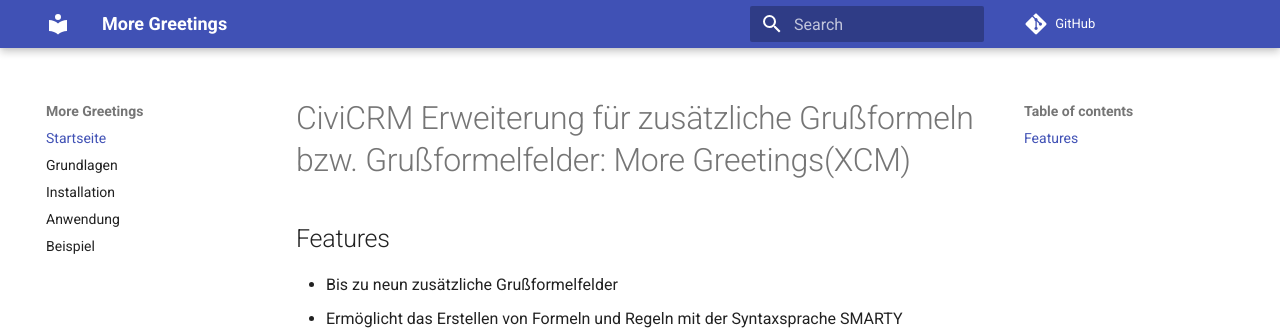
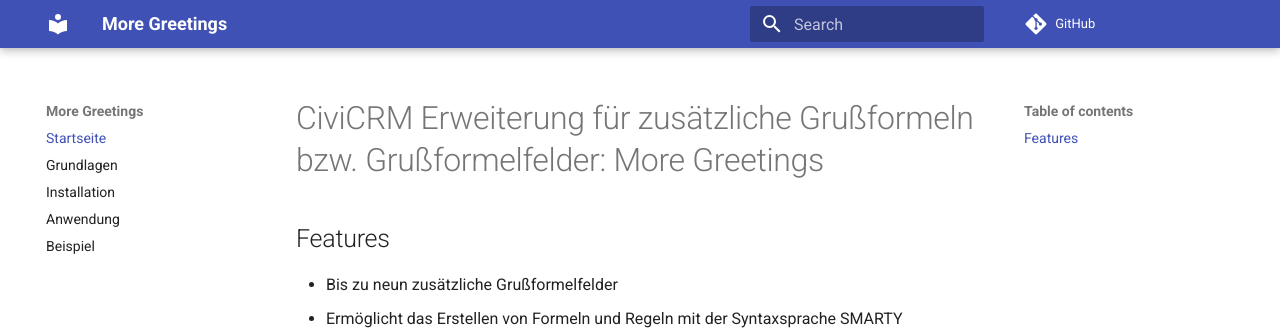
Before and after one commit to systopia/de.systopia.moregreetings_de, an MkDocs documentation site: the page built from docs/index.md, in a window 1280 px wide. Shown: the top 335 px of the page. Built offline with MkDocs 1.6.1 and Material for MkDocs 9.7.7, drawn with Linux system fonts in a browser that asks for light colours; comment, search, counter and statistics services are not loaded.

Commit message:
Fixed wrong reference to XCM in Documentation

```diff
--- a/docs/index.md
+++ b/docs/index.md
@@ -1,4 +1,4 @@
-# CiviCRM Erweiterung für zusätzliche Grußformeln bzw. Grußformelfelder: More Greetings(XCM)
+# CiviCRM Erweiterung für zusätzliche Grußformeln bzw. Grußformelfelder: More Greetings
 
 ## Features
 
```
